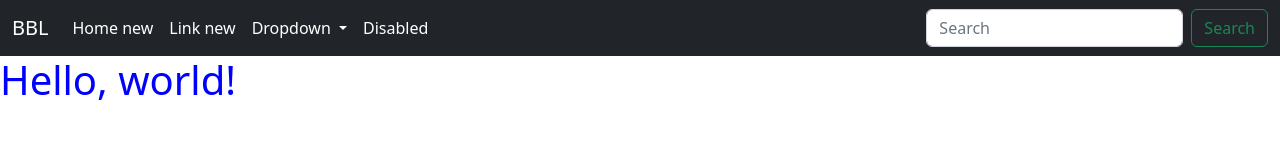
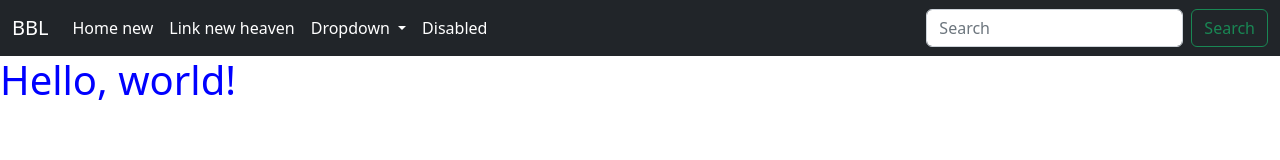
Before and after one commit to anupamjhabbl/sample_repo, a plain HTML site: page index.html in a window 1280 px wide. Drawn offline with nearby package versions, Linux system fonts and the light colour scheme.

Commit message:
third commit

```diff
--- a/index.html
+++ b/index.html
@@ -24,7 +24,7 @@
                 <a style="color:white" class="nav-link active" aria-current="page" href="#">Home new</a>
               </li>
               <li class="nav-item">
-                <a style="color:white" class="nav-link" href="#">Link new</a>
+                <a style="color:white" class="nav-link" href="#">Link new heaven</a>
               </li>
               <li class="nav-item dropdown">
                 <a style="color:white" class="nav-link dropdown-toggle" href="#" id="navbarDropdown" role="button" data-bs-toggle="dropdown" aria-expanded="false">
```
